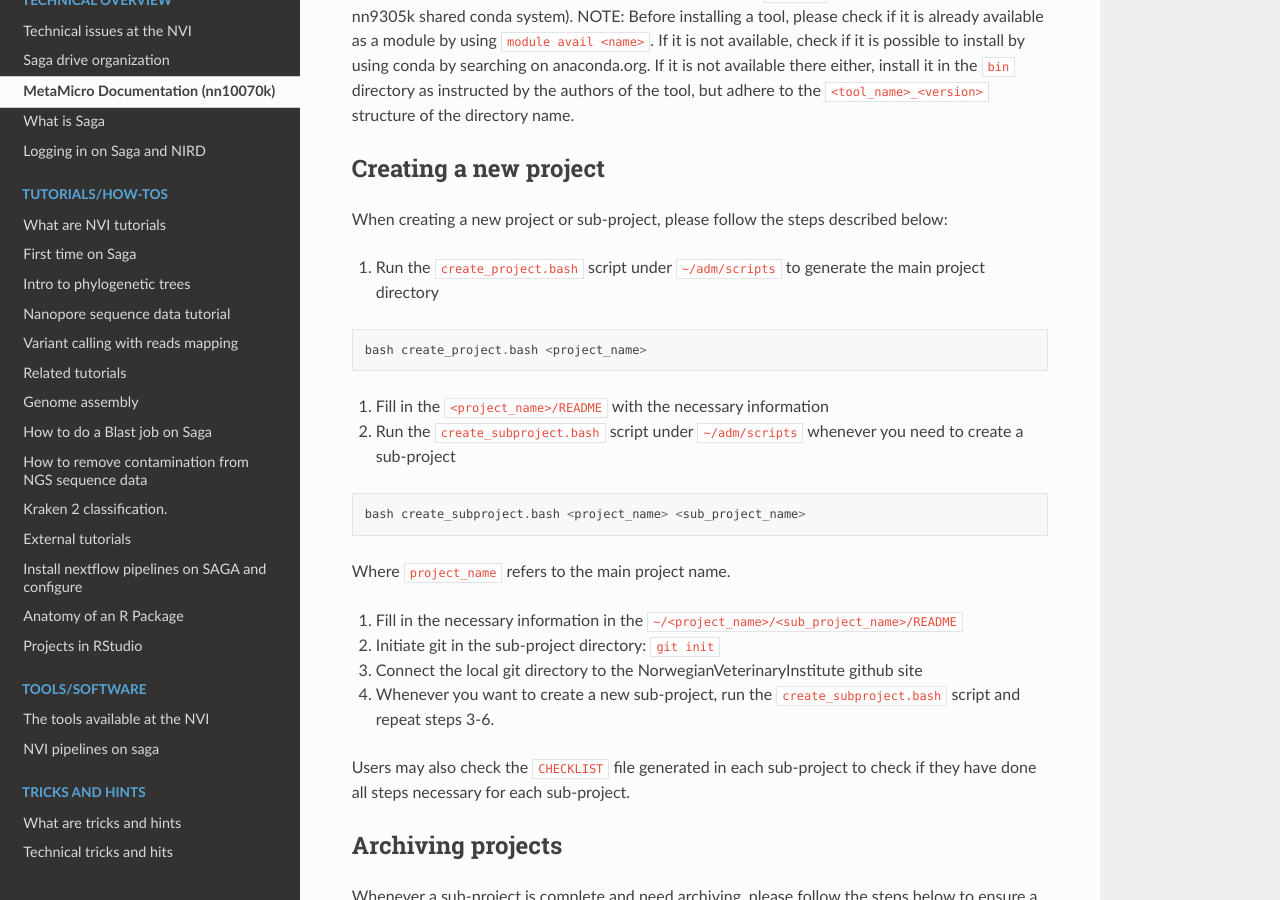
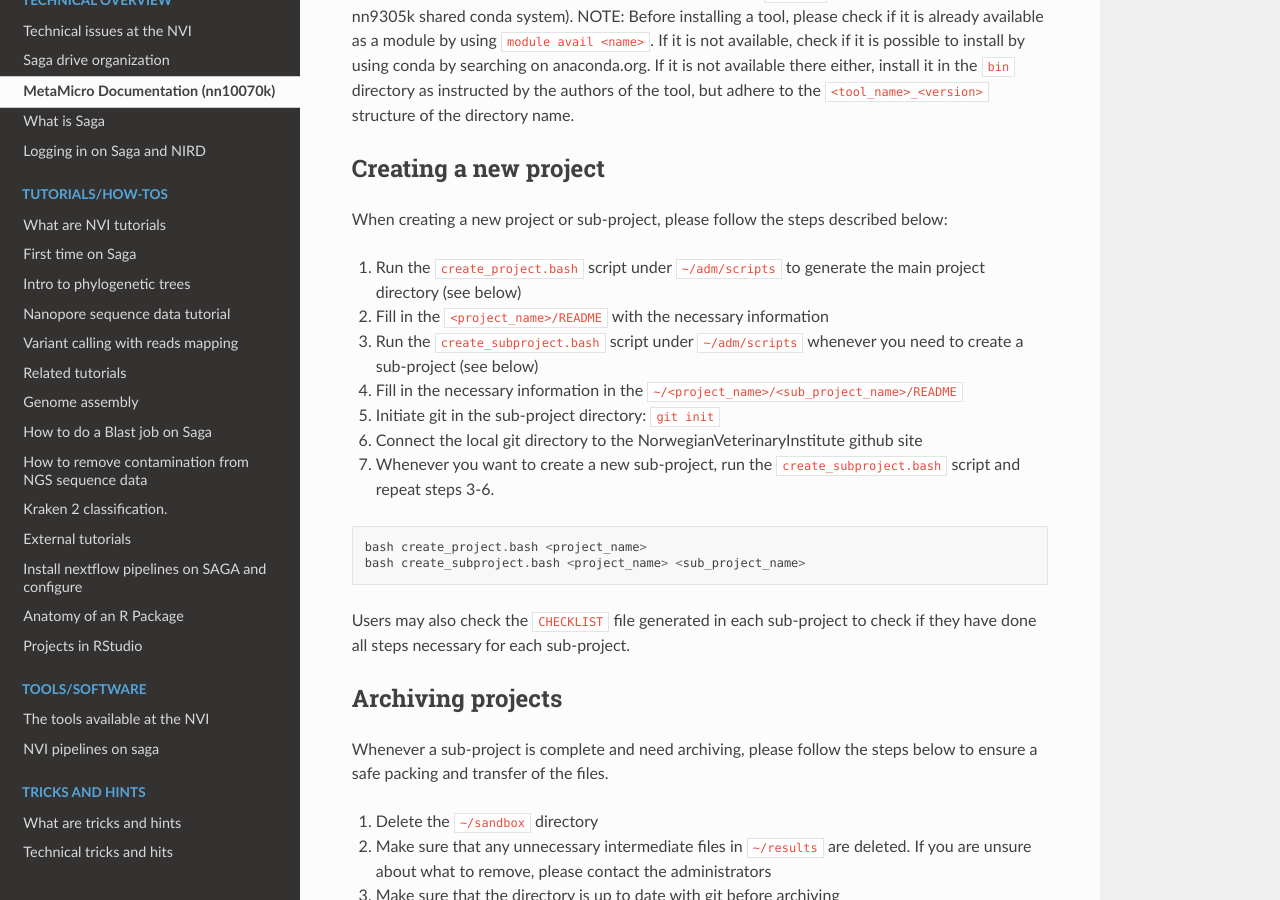
Before and after one commit to NorwegianVeterinaryInstitute/nvi-documentation, a Sphinx documentation site: the page built from docs/source/technical/metamicro_documentation.md, in a window 1280 px wide and 900 px high, scrolled down 3312 px. Built offline with Sphinx 7.4.7 and the Read the Docs theme 2.0.0, drawn with Linux system fonts in a browser that asks for light colours; pages that are not in the unit, such as notebooks, are missing from menus.

Commit message:
fixed some errors

````diff
--- a/docs/source/technical/metamicro_documentation.md
+++ b/docs/source/technical/metamicro_documentation.md
@@ -103,25 +103,18 @@ NOTE: Before installing a tool, please check if it is already available as a mod
 
 ## Creating a new project
 When creating a new project or sub-project, please follow the steps described below:
-1. Run the `create_project.bash` script under `~/adm/scripts` to generate the main project directory
-
-```
-bash create_project.bash <project_name>
-```
-
+1. Run the `create_project.bash` script under `~/adm/scripts` to generate the main project directory (see below)
 2. Fill in the `<project_name>/README` with the necessary information
-3. Run the `create_subproject.bash` script under `~/adm/scripts` whenever you need to create a sub-project
-
-```
-bash create_subproject.bash <project_name> <sub_project_name>
-```
-
-Where `project_name` refers to the main project name.
-
+3. Run the `create_subproject.bash` script under `~/adm/scripts` whenever you need to create a sub-project (see below)
 4. Fill in the necessary information in the `~/<project_name>/<sub_project_name>/README`
 5. Initiate git in the sub-project directory: `git init`
 6. Connect the local git directory to the NorwegianVeterinaryInstitute github site
 7. Whenever you want to create a new sub-project, run the `create_subproject.bash` script and repeat steps 3-6.
+
+```
+bash create_project.bash <project_name>
+bash create_subproject.bash <project_name> <sub_project_name>
+```
 
 Users may also check the `CHECKLIST` file generated in each sub-project to check if they have done all steps necessary for each sub-project.
 
````
